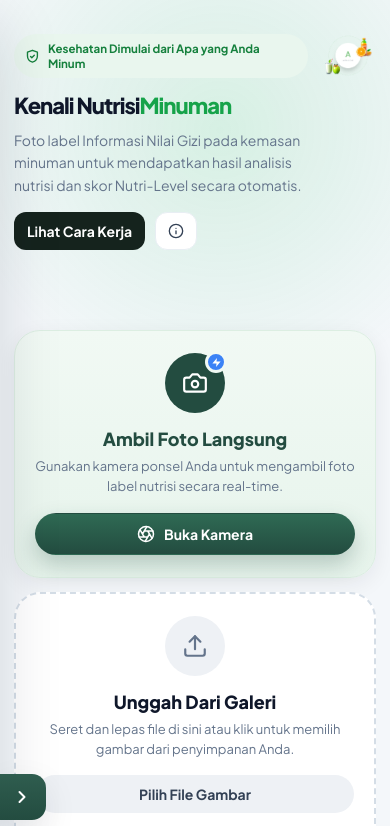
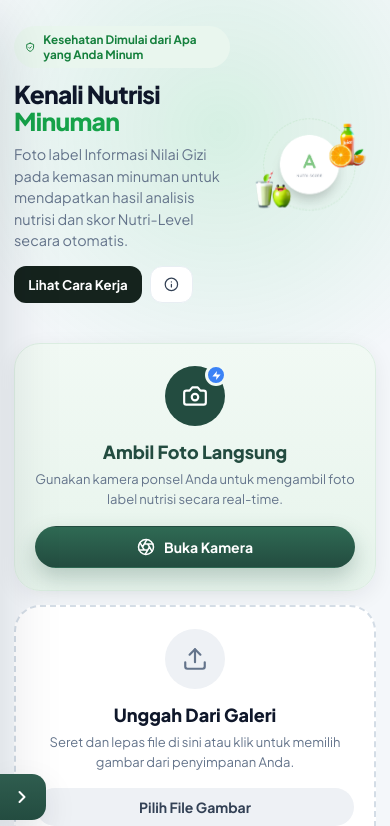
Before and after one commit to Jejetrs/nusca_nutrition_and_classifier_app, a React (Vite) app: page / in a window 390 px wide. Shown: the top 826 px of the page. Built offline with nearby package versions, Linux system fonts and the light colour scheme; no server answers.

Commit message:
edit hero image

```diff
--- a/src/components/result/ConsumptionTips.jsx
+++ b/src/components/result/ConsumptionTips.jsx
@@ -1,6 +1,6 @@
 import { consumptionTips } from '../../lib/nutrilevel.js'
 
-// Kartu "Saran Konsumsi" — indigo gelap, heading di kiri + 3 kolom saran.
+// Kartu "Saran Konsumsi" — heading di kiri + 3 kolom saran.
 export default function ConsumptionTips({ calc }) {
   const t = consumptionTips(calc)
   return (
--- a/src/styles/components.css
+++ b/src/styles/components.css
@@ -796,53 +796,68 @@
 }
 
 @media screen and (max-width: 600px) {
-  /* Hero tetap 2 kolom: gambar di samping teks dan ikut mengecil saat menyempit */
+  /* Hero tetap 2 kolom seperti desain: teks + tombol di kiri, ilustrasi di kanan.
+     Kolom ilustrasi memakai vw, jadi gambar otomatis mengecil saat layar menyempit. */
   .ns-hero {
-    gap: 12px;
-    grid-template-columns: minmax(0, 1fr) auto;
-    align-items: flex-start;
+    grid-template-columns: minmax(0, 1fr) clamp(108px, 34vw, 195px);
+    gap: clamp(10px, 3.5vw, 18px);
+    align-items: center;
+    padding: 8px 0 40px;
   }
   .ns-hero-text {
-    max-width: min(100%, 300px);
+    max-width: none;
   }
+  /* Judul — hirarki utama, jelas lebih besar dari paragraf */
   .ns-hero-text h1 {
-    letter-spacing: -1px;
-    font-size: clamp(22px, 6.5cqi, 30px);
-    line-height: 1.05;
+    letter-spacing: -.7px;
+    font-size: clamp(19px, 6.3vw, 28px);
+    line-height: 1.1;
+    margin-bottom: clamp(8px, 2.6vw, 14px);
   }
-  .ns-hero-text h1 br { display: none; }
+  /* Judul tetap dua baris: "Kenali Nutrisi" lalu "Minuman" (hijau).
+     <br> dibiarkan tampil dan frasa pertama nowrap agar tak terpotong aneh. */
   .ns-hero-title-line {
-    display: inline-block;
     white-space: nowrap;
-    font-size: clamp(22px, 6.5cqi, 30px);
+    font-size: inherit;
   }
-  .ns-hero-text p { font-size: 14px; }
+  /* Paragraf — sekunder, lebih kecil dari judul */
+  .ns-hero-text p {
+    font-size: clamp(12.5px, 3.7vw, 15px);
+    line-height: 1.5;
+    margin-bottom: clamp(12px, 3.6vw, 18px);
+    max-width: none;
+  }
+  /* Tombol ikut mengecil bersama layar */
   .ns-hero-btns {
     flex-wrap: wrap;
     justify-content: flex-start;
-    gap: 10px;
+    gap: clamp(6px, 2vw, 10px);
   }
   .ns-hero-btns .ns-btn {
     width: auto;
     min-width: 0;
-    padding: 10px 12px;
-    font-size: 14px;
+    font-size: clamp(11px, 3.4vw, 14px);
+    padding: clamp(8px, 2.6vw, 11px) clamp(10px, 3.4vw, 16px);
   }
-  .ns-hero-btns .ns-btn svg { width: 16px; height: 16px; }
+  .ns-hero-btns .ns-btn svg {
+    width: clamp(13px, 3.8vw, 16px);
+    height: clamp(13px, 3.8vw, 16px);
+  }
   .ns-btn-info {
     display: inline-flex;
     align-items: center;
-    padding: 10px;
+    padding: clamp(8px, 2.6vw, 11px);
   }
   .ns-btn-info svg { margin-right: 0; }
   .ns-btn-info .ns-btn-text { display: none; }
+  /* Ilustrasi mengisi kolomnya → ikut mengecil mengikuti lebar layar */
   .ns-hero-art {
     justify-items: center;
     width: 100%;
   }
   .ns-hero-art img {
     width: 100%;
-    max-width: 56px;
+    max-width: 200px;
     height: auto;
   }
   .ns-how-grid { grid-template-columns: 1fr; gap: 14px; }
@@ -851,7 +866,7 @@
   .ns-how-card p { font-size: 13px; }
   .ns-how-card-num { font-size: 52px; }
 
-  .ns-hero-badge { font-size: 11.5px; padding: 7px 11px; margin-bottom: 16px; }
+  .ns-hero-badge { font-size: clamp(10px, 3vw, 12px); padding: 6px 11px; margin-bottom: clamp(10px, 3vw, 16px); }
   .ns-how-title { font-size: 27px; }
   .ns-crop-header h2 { font-size: 28px; }
   .ns-proc-title { font-size: 25px; }
```
